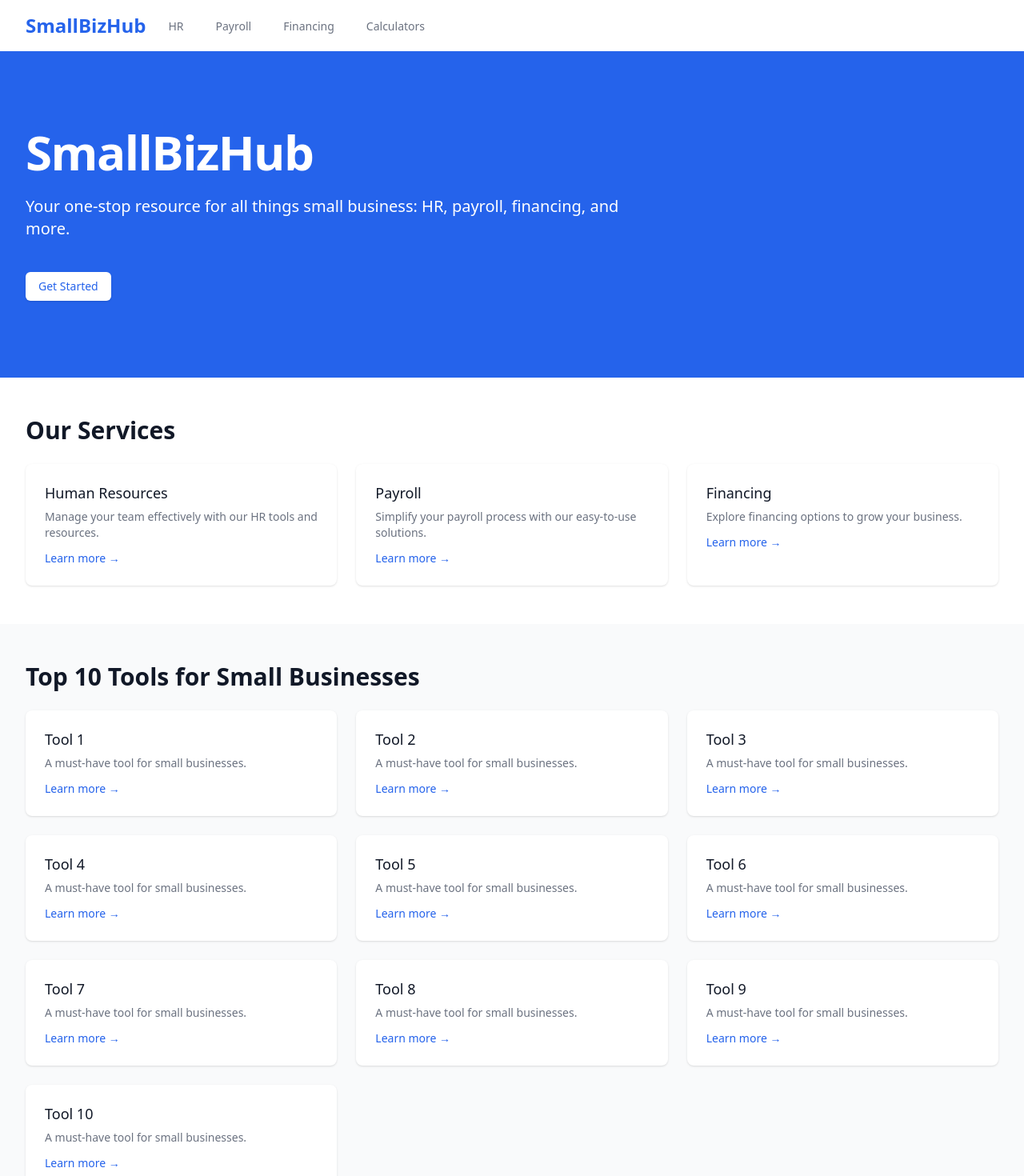
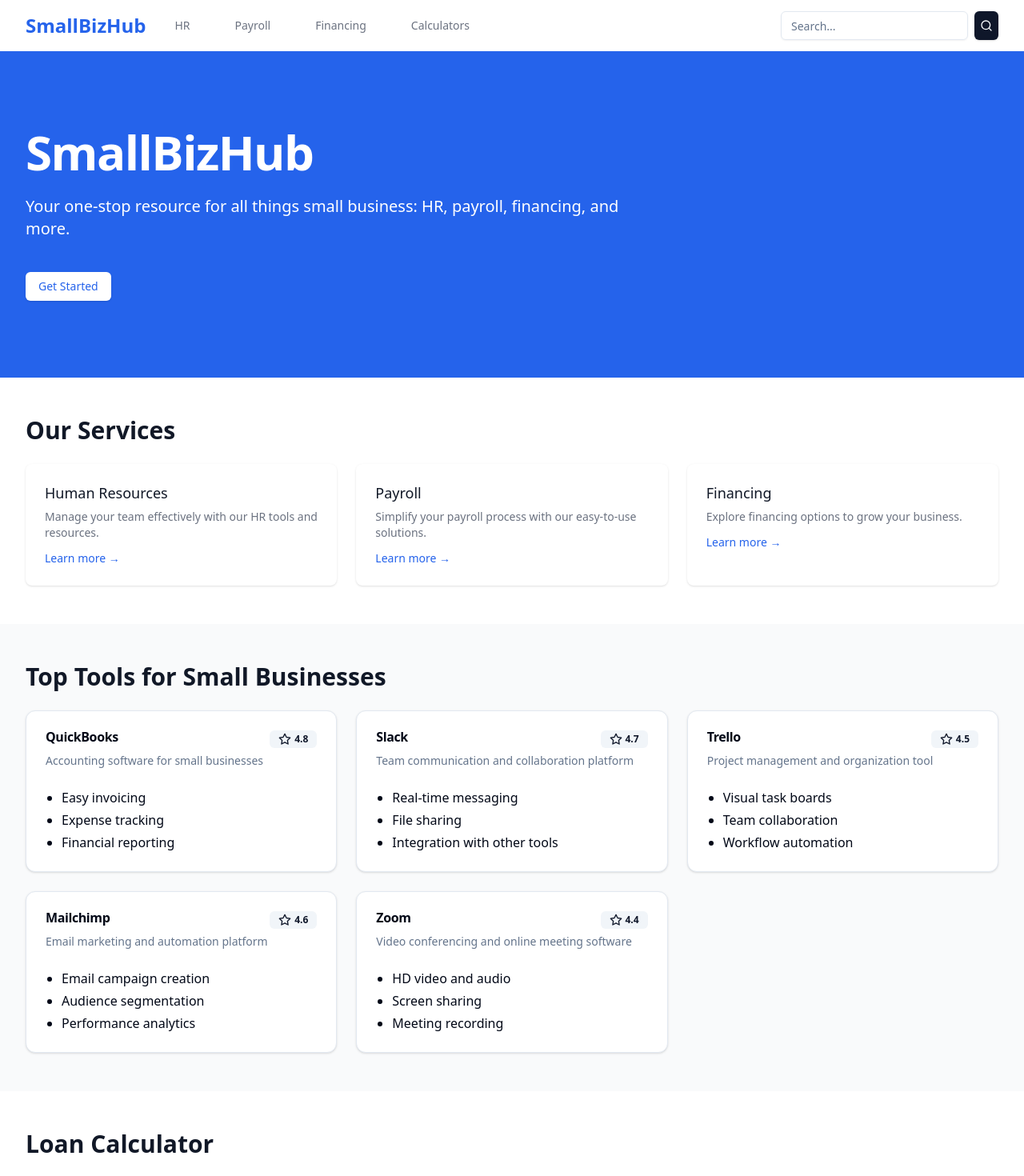
Before and after one commit to ewinney/sg-881720892838754, a Next.js app: page / in a window 1280 px wide. Shown: the top 1470 px of the page at 80% size. Built offline with nearby package versions, Linux system fonts and the light colour scheme.

Commit message:
SOFTGEN MAGIC

```diff
--- /dev/null
+++ b/src/components/Breadcrumbs.js
@@ -0,0 +1,26 @@
+import Link from 'next/link';
+import { ChevronRight } from 'lucide-react';
+
+export default function Breadcrumbs({ items }) {
+  return (
+    <nav className="flex" aria-label="Breadcrumb">
+      <ol className="inline-flex items-center space-x-1 md:space-x-3">
+        <li className="inline-flex items-center">
+          <Link href="/" className="inline-flex items-center text-sm font-medium text-gray-700 hover:text-blue-600">
+            Home
+          </Link>
+        </li>
+        {items.map((item, index) => (
+          <li key={index}>
+            <div className="flex items-center">
+              <ChevronRight className="w-4 h-4 text-gray-400" />
+              <Link href={item.href} className="ml-1 text-sm font-medium text-gray-700 hover:text-blue-600 md:ml-2">
+                {item.label}
+              </Link>
+            </div>
+          </li>
+        ))}
+      </ol>
+    </nav>
+  );
+}
--- a/src/components/Navigation.js
+++ b/src/components/Navigation.js
@@ -1,30 +1,54 @@
 import Link from 'next/link';
+import { useState } from 'react';
+import { Input } from "@/components/ui/input";
+import { Button } from "@/components/ui/button";
+import { Search } from "lucide-react";
 
 export default function Navigation() {
+  const [searchQuery, setSearchQuery] = useState('');
+
+  const handleSearch = (e) => {
+    e.preventDefault();
+    // Implement search functionality here
+    console.log('Searching for:', searchQuery);
+  };
+
   return (
     <nav className="bg-white shadow-md">
       <div className="max-w-7xl mx-auto px-4 sm:px-6 lg:px-8">
-        <div className="flex justify-between h-16">
-          <div className="flex">
-            <div className="flex-shrink-0 flex items-center">
-              <Link href="/">
-                <span className="text-2xl font-bold text-blue-600">SmallBizHub</span>
-              </Link>
-            </div>
+        <div className="flex justify-between items-center h-16">
+          <div className="flex items-center">
+            <Link href="/">
+              <span className="text-2xl font-bold text-blue-600">SmallBizHub</span>
+            </Link>
             <div className="hidden sm:ml-6 sm:flex sm:space-x-8">
-              <Link href="/hr" className="border-transparent text-gray-500 hover:border-gray-300 hover:text-gray-700 inline-flex items-center px-1 pt-1 border-b-2 text-sm font-medium">
+              <Link href="/hr" className="text-gray-500 hover:text-gray-700 px-3 py-2 rounded-md text-sm font-medium">
                 HR
               </Link>
-              <Link href="/payroll" className="border-transparent text-gray-500 hover:border-gray-300 hover:text-gray-700 inline-flex items-center px-1 pt-1 border-b-2 text-sm font-medium">
+              <Link href="/payroll" className="text-gray-500 hover:text-gray-700 px-3 py-2 rounded-md text-sm font-medium">
                 Payroll
               </Link>
-              <Link href="/financing" className="border-transparent text-gray-500 hover:border-gray-300 hover:text-gray-700 inline-flex items-center px-1 pt-1 border-b-2 text-sm font-medium">
+              <Link href="/financing" className="text-gray-500 hover:text-gray-700 px-3 py-2 rounded-md text-sm font-medium">
                 Financing
               </Link>
-              <Link href="/calculators" className="border-transparent text-gray-500 hover:border-gray-300 hover:text-gray-700 inline-flex items-center px-1 pt-1 border-b-2 text-sm font-medium">
+              <Link href="/calculators" className="text-gray-500 hover:text-gray-700 px-3 py-2 rounded-md text-sm font-medium">
                 Calculators
               </Link>
             </div>
+          </div>
+          <div className="flex items-center">
+            <form onSubmit={handleSearch} className="flex items-center">
+              <Input
+                type="text"
+                placeholder="Search..."
+                value={searchQuery}
+                onChange={(e) => setSearchQuery(e.target.value)}
+                className="mr-2"
+              />
+              <Button type="submit" size="icon">
+                <Search className="h-4 w-4" />
+              </Button>
+            </form>
           </div>
         </div>
       </div>
--- /dev/null
+++ b/src/components/Recommendation.js
@@ -0,0 +1,27 @@
+import { Card, CardHeader, CardTitle, CardDescription, CardContent } from "@/components/ui/card";
+import { Badge } from "@/components/ui/badge";
+import { StarIcon } from "lucide-react";
+
+export default function Recommendation({ title, description, rating, features }) {
+  return (
+    <Card className="h-full">
+      <CardHeader>
+        <div className="flex justify-between items-start">
+          <CardTitle>{title}</CardTitle>
+          <Badge variant="secondary" className="flex items-center">
+            <StarIcon className="h-4 w-4 mr-1" />
+            {rating}
+          </Badge>
+        </div>
+        <CardDescription>{description}</CardDescription>
+      </CardHeader>
+      <CardContent>
+        <ul className="list-disc pl-5 space-y-1">
+          {features.map((feature, index) => (
+            <li key={index}>{feature}</li>
+          ))}
+        </ul>
+      </CardContent>
+    </Card>
+  );
+}
--- a/src/pages/financing.js
+++ b/src/pages/financing.js
@@ -1,6 +1,14 @@
 import Layout from '@/components/Layout';
 import Calculator from '@/components/Calculator';
 import { Card, CardHeader, CardTitle, CardDescription, CardContent } from "@/components/ui/card";
+import { BarChart, Bar, XAxis, YAxis, CartesianGrid, Tooltip, Legend, ResponsiveContainer } from 'recharts';
+
+const loanComparisonData = [
+  { name: 'Traditional Bank Loan', interestRate: 7, maxTerm: 10, maxAmount: 500000 },
+  { name: 'SBA Loan', interestRate: 6, maxTerm: 25, maxAmount: 5000000 },
+  { name: 'Online Lender', interestRate: 10, maxTerm: 5, maxAmount: 250000 },
+  { name: 'Microloan', interestRate: 8, maxTerm: 6, maxAmount: 50000 },
+];
 
 export default function Financing() {
   return (
@@ -38,6 +46,22 @@
           </Card>
         </div>
 
+        <h2 className="text-2xl font-bold text-gray-900 mb-4">Loan Comparison</h2>
+        <div className="mb-12" style={{ width: '100%', height: 400 }}>
+          <ResponsiveContainer>
+            <BarChart data={loanComparisonData}>
+              <CartesianGrid strokeDasharray="3 3" />
+              <XAxis dataKey="name" />
+              <YAxis yAxisId="left" orientation="left" stroke="#8884d8" />
+              <YAxis yAxisId="right" orientation="right" stroke="#82ca9d" />
+              <Tooltip />
+              <Legend />
+              <Bar yAxisId="left" dataKey="interestRate" fill="#8884d8" name="Interest Rate (%)" />
+              <Bar yAxisId="right" dataKey="maxTerm" fill="#82ca9d" name="Max Term (years)" />
+            </BarChart>
+          </ResponsiveContainer>
+        </div>
+
         <h2 className="text-2xl font-bold text-gray-900 mb-4">Loan Calculator</h2>
         <Calculator />
       </div>
--- a/src/pages/index.js
+++ b/src/pages/index.js
@@ -1,9 +1,18 @@
 import Layout from '@/components/Layout';
 import Card from '@/components/Card';
 import Calculator from '@/components/Calculator';
+import Recommendation from '@/components/Recommendation';
 import { Button } from "@/components/ui/button";
 
 export default function Home() {
+  const topTools = [
+    { title: "QuickBooks", description: "Accounting software for small businesses", rating: "4.8", features: ["Easy invoicing", "Expense tracking", "Financial reporting"] },
+    { title: "Slack", description: "Team communication and collaboration platform", rating: "4.7", features: ["Real-time messaging", "File sharing", "Integration with other tools"] },
+    { title: "Trello", description: "Project management and organization tool", rating: "4.5", features: ["Visual task boards", "Team collaboration", "Workflow automation"] },
+    { title: "Mailchimp", description: "Email marketing and automation platform", rating: "4.6", features: ["Email campaign creation", "Audience segmentation", "Performance analytics"] },
+    { title: "Zoom", description: "Video conferencing and online meeting software", rating: "4.4", features: ["HD video and audio", "Screen sharing", "Meeting recording"] },
+  ];
+
   return (
     <Layout>
       <div className="bg-blue-600 text-white">
@@ -39,14 +48,15 @@
 
       <div className="bg-gray-50 py-12">
         <div className="max-w-7xl mx-auto px-4 sm:px-6 lg:px-8">
-          <h2 className="text-3xl font-extrabold text-gray-900 mb-6">Top 10 Tools for Small Businesses</h2>
+          <h2 className="text-3xl font-extrabold text-gray-900 mb-6">Top Tools for Small Businesses</h2>
           <div className="grid grid-cols-1 gap-6 sm:grid-cols-2 lg:grid-cols-3">
-            {[1, 2, 3, 4, 5, 6, 7, 8, 9, 10].map((num) => (
-              <Card
-                key={num}
-                title={`Tool ${num}`}
-                description="A must-have tool for small businesses."
-                link="#"
+            {topTools.map((tool, index) => (
+              <Recommendation
+                key={index}
+                title={tool.title}
+                description={tool.description}
+                rating={tool.rating}
+                features={tool.features}
               />
             ))}
           </div>
```
